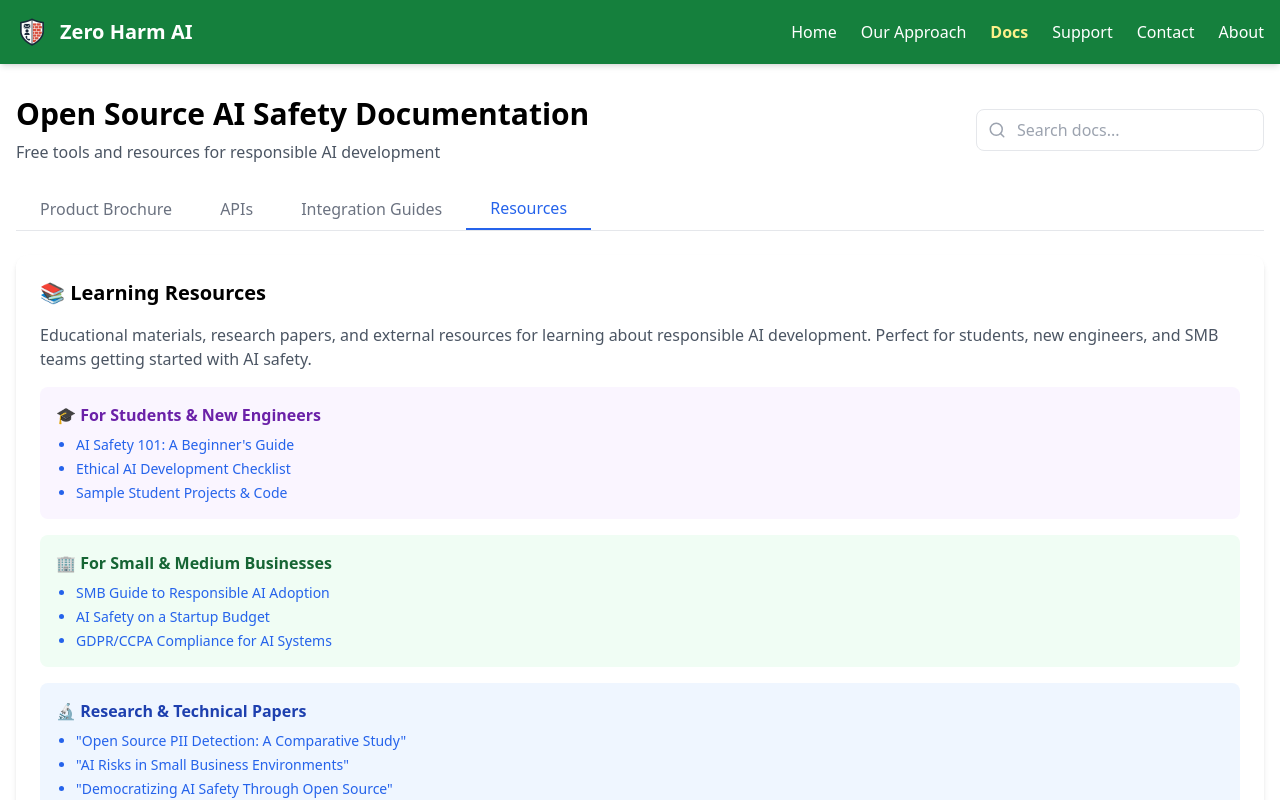
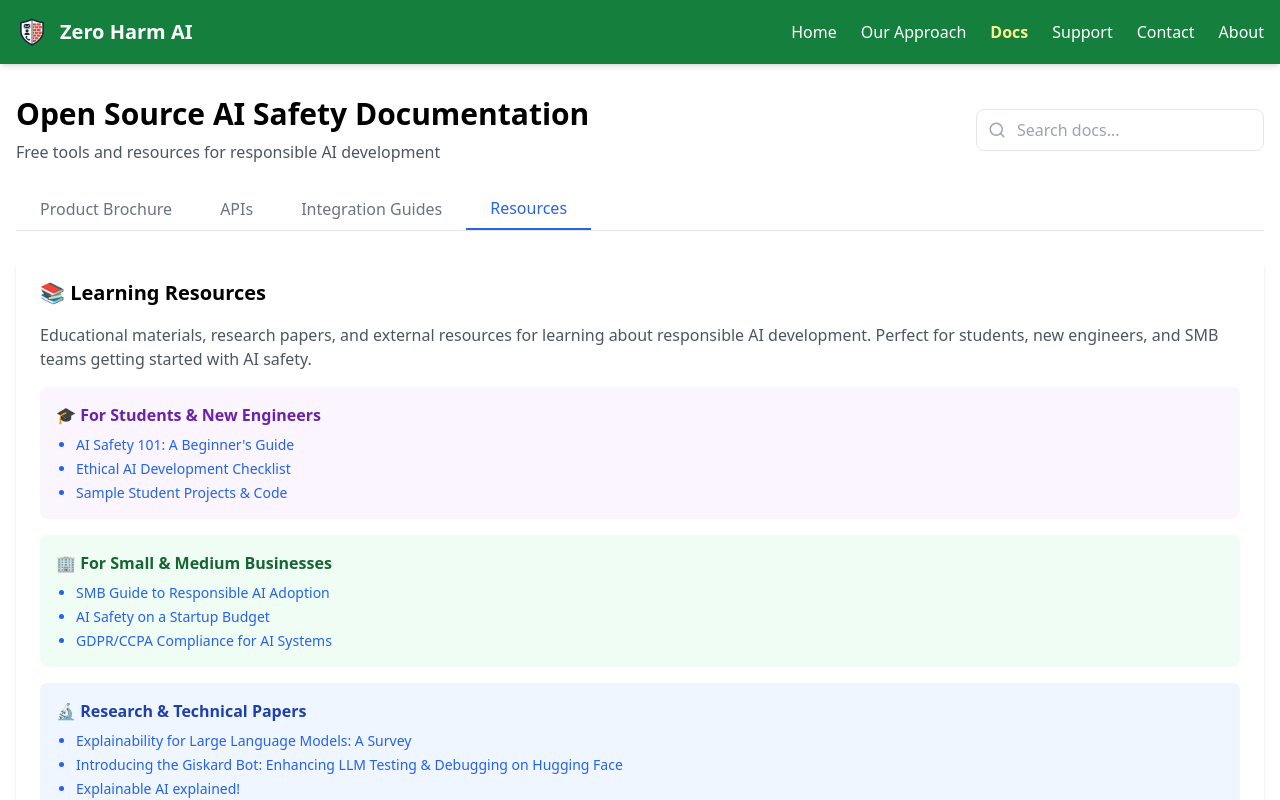
Before and after one commit to Zero-Harm-AI-LLC/zero-harm-ai-frontend, a React (Vite) app: page /docs in a window 1280 px wide. Both pictures are taken after a click on the button "Resources". Shown: the top 800 px of the page. Built offline with nearby package versions, Linux system fonts and the light colour scheme; no server answers; the HTML template or start-up script is replaced by a standard one.

Commit message:
Fixed links to doc

```diff
--- a/src/pages/Docs.tsx
+++ b/src/pages/Docs.tsx
@@ -137,19 +137,28 @@ export default function Docs() {
                                 <h3 className="font-semibold text-purple-800 mb-2">🎓 For Students & New Engineers</h3>
                                 <ul className="list-disc pl-5 text-blue-600 space-y-1 text-sm">
                                     <li>
-                                        <a href="https://example.com/ai-safety-101" target="_blank" rel="noopener noreferrer" className="hover:underline active:text-blue-800 transition-colors">
+                                        <button
+                                            onClick={handleToastClick}
+                                            className="text-blue-600 hover:underline active:text-blue-800 transition-colors"
+                                        >
                                             AI Safety 101: A Beginner's Guide
-                                        </a>
+                                        </button>
                                     </li>
                                     <li>
-                                        <a href="https://example.com/ethics-checklist" target="_blank" rel="noopener noreferrer" className="hover:underline active:text-blue-800 transition-colors">
+                                        <button
+                                            onClick={handleToastClick}
+                                            className="text-blue-600 hover:underline active:text-blue-800 transition-colors"
+                                        >
                                             Ethical AI Development Checklist
-                                        </a>
+                                        </button>
                                     </li>
                                     <li>
-                                        <a href="https://example.com/student-projects" target="_blank" rel="noopener noreferrer" className="hover:underline active:text-blue-800 transition-colors">
+                                        <button
+                                            onClick={handleToastClick}
+                                            className="text-blue-600 hover:underline active:text-blue-800 transition-colors"
+                                        >
                                             Sample Student Projects & Code
-                                        </a>
+                                        </button>
                                     </li>
                                 </ul>
                             </div>
@@ -158,19 +167,28 @@ export default function Docs() {
                                 <h3 className="font-semibold text-green-800 mb-2">🏢 For Small & Medium Businesses</h3>
                                 <ul className="list-disc pl-5 text-blue-600 space-y-1 text-sm">
                                     <li>
-                                        <a href="https://example.com/smb-ai-guide" target="_blank" rel="noopener noreferrer" className="hover:underline active:text-blue-800 transition-colors">
+                                        <button
+                                            onClick={handleToastClick}
+                                            className="text-blue-600 hover:underline active:text-blue-800 transition-colors"
+                                        >
                                             SMB Guide to Responsible AI Adoption
-                                        </a>
+                                        </button>
                                     </li>
                                     <li>
-                                        <a href="https://example.com/budget-ai-safety" target="_blank" rel="noopener noreferrer" className="hover:underline active:text-blue-800 transition-colors">
+                                        <button
+                                            onClick={handleToastClick}
+                                            className="text-blue-600 hover:underline active:text-blue-800 transition-colors"
+                                        >
                                             AI Safety on a Startup Budget
-                                        </a>
+                                        </button>
                                     </li>
                                     <li>
-                                        <a href="https://example.com/compliance-guide" target="_blank" rel="noopener noreferrer" className="hover:underline active:text-blue-800 transition-colors">
+                                        <button
+                                            onClick={handleToastClick}
+                                            className="text-blue-600 hover:underline active:text-blue-800 transition-colors"
+                                        >
                                             GDPR/CCPA Compliance for AI Systems
-                                        </a>
+                                        </button>
                                     </li>
                                 </ul>
                             </div>
@@ -179,18 +197,18 @@ export default function Docs() {
                                 <h3 className="font-semibold text-blue-800 mb-2">🔬 Research & Technical Papers</h3>
                                 <ul className="list-disc pl-5 text-blue-600 space-y-1 text-sm">
                                     <li>
-                                        <a href="https://example.com/pii-detection-paper" target="_blank" rel="noopener noreferrer" className="hover:underline active:text-blue-800 transition-colors">
-                                            "Open Source PII Detection: A Comparative Study"
+                                        <a href="https://arxiv.org/abs/2309.01029" target="_blank" rel="noopener noreferrer" className="hover:underline active:text-blue-800 transition-colors">
+                                            Explainability for Large Language Models: A Survey
                                         </a>
                                     </li>
                                     <li>
-                                        <a href="https://example.com/smb-ai-risks" target="_blank" rel="noopener noreferrer" className="hover:underline active:text-blue-800 transition-colors">
-                                            "AI Risks in Small Business Environments"
+                                        <a href="https://huggingface.co/blog/JMJM/giskard-llm-testing-and-debugging-hf" target="_blank" rel="noopener noreferrer" className="hover:underline active:text-blue-800 transition-colors">
+                                            Introducing the Giskard Bot: Enhancing LLM Testing & Debugging on Hugging Face
                                         </a>
                                     </li>
                                     <li>
-                                        <a href="https://example.com/democratizing-ai-safety" target="_blank" rel="noopener noreferrer" className="hover:underline active:text-blue-800 transition-colors">
-                                            "Democratizing AI Safety Through Open Source"
+                                        <a href="https://www.youtube.com/watch?v=9haIOplEIGM" target="_blank" rel="noopener noreferrer" className="hover:underline active:text-blue-800 transition-colors">
+                                            Explainable AI explained!
                                         </a>
                                     </li>
                                 </ul>
```
